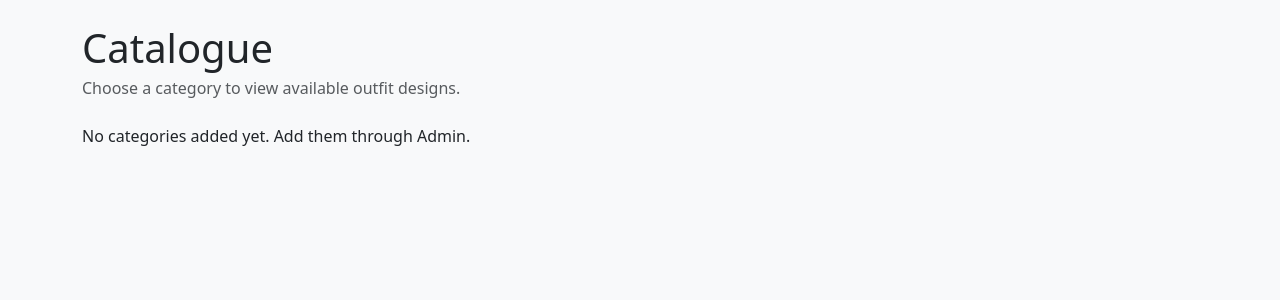
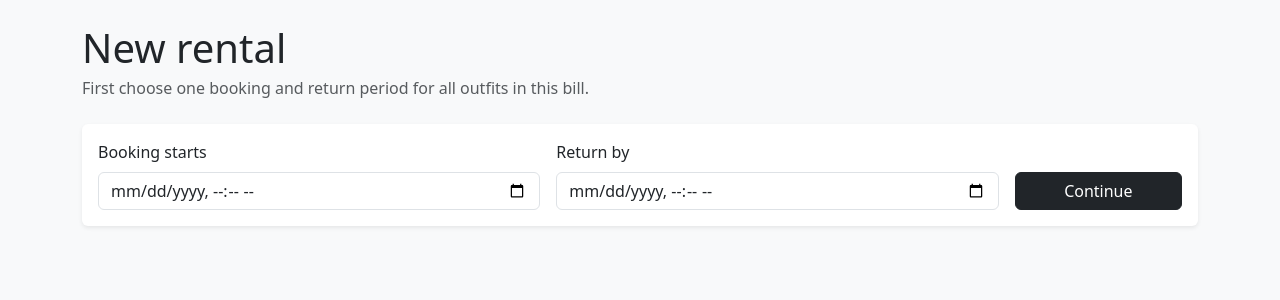
Before and after one commit to iharshgarg/clothing-rental, a Django app: page / in a window 1280 px wide. Shown: the part 56-356 px from the top of the page. Run offline with Django 5.2, Linux system fonts and the light colour scheme; the visitor is signed in with stand-in values (Sample User, id 1); data that the repository does not hold is empty.

Commit message:
cat part-3

```diff
--- a/rentals/models.py
+++ b/rentals/models.py
@@ -47,6 +47,8 @@ class Rental(models.Model):
     )
     customer_name = models.CharField(max_length=100)
     customer_phone = models.CharField(max_length=20)
+    start_date = models.DateTimeField(null=True, blank=True)
+    end_date = models.DateTimeField(null=True, blank=True)
     deposit_amount = models.DecimalField(max_digits=8, decimal_places=2, default=0)
     advance_amount = models.DecimalField(max_digits=8, decimal_places=2, default=0)
     payment_status = models.CharField(
--- a/rentals/templates/rentals/category_list.html
+++ b/rentals/templates/rentals/category_list.html
@@ -1,8 +1,36 @@
 {% extends "rentals/base.html" %}
 
 {% block content %}
-  <h1 class="mb-1">Catalogue</h1>
-  <p class="text-muted mb-4">Choose a category to view available outfit designs.</p>
+  <h1 class="mb-1">New rental</h1>
+  <p class="text-muted mb-4">
+    First choose one booking and return period for all outfits in this bill.
+  </p>
+
+  <form method="post" action="{% url 'set_rental_period' %}"
+        class="card card-body shadow-sm border-0 mb-5">
+    {% csrf_token %}
+
+    <div class="row g-3 align-items-end">
+      <div class="col-md-5">
+        <label class="form-label">Booking starts</label>
+        <input type="datetime-local" class="form-control" name="start"
+               value="{{ selected_start|date:'Y-m-d\TH:i' }}" required>
+      </div>
+
+      <div class="col-md-5">
+        <label class="form-label">Return by</label>
+        <input type="datetime-local" class="form-control" name="end"
+               value="{{ selected_end|date:'Y-m-d\TH:i' }}" required>
+      </div>
+
+      <div class="col-md-2">
+        <button class="btn btn-dark w-100">Continue</button>
+      </div>
+    </div>
+  </form>
+
+  {% if selected_start and selected_end %}
+    <h2 class="h4 mb-3">Choose a category</h2>
 
     <div class="row g-4">
       {% for category in categories %}
@@ -15,8 +43,7 @@
             </div>
           </a>
         </div>
-    {% empty %}
-      <p>No categories added yet. Add them through Admin.</p>
       {% endfor %}
     </div>
+  {% endif %}
 {% endblock %}
--- a/rentals/urls.py
+++ b/rentals/urls.py
@@ -3,6 +3,7 @@ from . import views
 
 urlpatterns = [
     path("", views.category_list, name="category_list"),
+    path("rental-period/", views.set_rental_period, name="set_rental_period"),
     path("category/<int:category_id>/", views.outfit_catalogue, name="outfit_catalogue"),
     path(
         "category/<int:category_id>/outfit/<str:model_code>/",
--- a/rentals/views.py
+++ b/rentals/views.py
@@ -17,9 +17,19 @@ def is_staff_user(user):
 staff_required = user_passes_test(is_staff_user, login_url="/admin/login/")
 
 
-def get_selected_period(request):
-    start = parse_datetime(request.GET.get("start", ""))
-    end = parse_datetime(request.GET.get("end", ""))
+def get_rental_period(request):
+    period = request.session.get("rental_period", {})
+    start = parse_datetime(period.get("start", ""))
+    end = parse_datetime(period.get("end", ""))
+
+    return start, end
+
+
+@staff_required
+@require_POST
+def set_rental_period(request):
+    start = parse_datetime(request.POST.get("start", ""))
+    end = parse_datetime(request.POST.get("end", ""))
 
     if start and timezone.is_naive(start):
         start = timezone.make_aware(start)
@@ -27,40 +37,56 @@ def get_selected_period(request):
     if end and timezone.is_naive(end):
         end = timezone.make_aware(end)
 
-    return start, end
+    if not start or not end or end < start:
+        messages.error(request, "Please select a valid booking and return date/time.")
+        return redirect("category_list")
+
+    # Changing dates starts a fresh booking selection.
+    request.session["rental_period"] = {
+        "start": start.isoformat(),
+        "end": end.isoformat(),
+    }
+    request.session["rental_cart"] = []
+
+    messages.success(request, "Rental period selected. You can now choose outfits.")
+    return redirect("category_list")
 
 
 def get_cart_items(request):
-    cart = request.session.get("rental_cart", [])
-    outfit_ids = [item["outfit_id"] for item in cart]
+    outfit_ids = request.session.get("rental_cart", [])
     outfits = Outfit.objects.in_bulk(outfit_ids)
 
-    items = []
-    for item in cart:
-        outfit = outfits.get(item["outfit_id"])
-        start = parse_datetime(item["start"])
-        end = parse_datetime(item["end"])
-
-        if outfit and start and end:
-            items.append(
-                {
-                    "outfit": outfit,
-                    "start": start,
-                    "end": end,
-                }
-            )
-
-    return items
+    return [
+        {"outfit": outfits[outfit_id]}
+        for outfit_id in outfit_ids
+        if outfit_id in outfits
+    ]
 
 
 @staff_required
 def category_list(request):
+    start, end = get_rental_period(request)
     categories = Category.objects.all().order_by("name")
-    return render(request, "rentals/category_list.html", {"categories": categories})
+
+    return render(
+        request,
+        "rentals/category_list.html",
+        {
+            "categories": categories,
+            "selected_start": start,
+            "selected_end": end,
+        },
+    )
 
 
 @staff_required
 def outfit_catalogue(request, category_id):
+    start, end = get_rental_period(request)
+
+    if not start or not end:
+        messages.error(request, "Select the rental period first.")
+        return redirect("category_list")
+
     category = get_object_or_404(Category, pk=category_id)
     outfits = Outfit.objects.filter(category=category, active=True).order_by(
         "model_code", "size"
@@ -73,12 +99,21 @@ def outfit_catalogue(request, category_id):
     return render(
         request,
         "rentals/outfit_catalogue.html",
-        {"category": category, "model_cards": model_cards.values()},
+        {
+            "category": category,
+            "model_cards": model_cards.values(),
+        },
     )
 
 
 @staff_required
 def outfit_detail(request, category_id, model_code):
+    start, end = get_rental_period(request)
+
+    if not start or not end:
+        messages.error(request, "Select the rental period first.")
+        return redirect("category_list")
+
     category = get_object_or_404(Category, pk=category_id)
     outfits = Outfit.objects.filter(
         category=category,
@@ -86,16 +121,12 @@ def outfit_detail(request, category_id, model_code):
         active=True,
     ).order_by("size")
 
-    start, end = get_selected_period(request)
-    booked_outfit_ids = set()
-
-    if start and end and end >= start:
-        booked_outfit_ids = set(
-            Booking.objects.filter(
-                start_date__lte=end,
-                end_date__gte=start,
-            ).values_list("outfit_id", flat=True)
-        )
+    booked_outfit_ids = set(
+        Booking.objects.filter(
+            start_date__lte=end,
+            end_date__gte=start,
+        ).values_list("outfit_id", flat=True)
+    )
 
     for outfit in outfits:
         outfit.is_available = outfit.id not in booked_outfit_ids
@@ -116,17 +147,11 @@ def outfit_detail(request, category_id, model_code):
 @staff_required
 @require_POST
 def add_to_cart(request, outfit_id):
+    start, end = get_rental_period(request)
     outfit = get_object_or_404(Outfit, pk=outfit_id, active=True)
-    start = parse_datetime(request.POST.get("start", ""))
-    end = parse_datetime(request.POST.get("end", ""))
 
-    if start and timezone.is_naive(start):
-        start = timezone.make_aware(start)
-    if end and timezone.is_naive(end):
-        end = timezone.make_aware(end)
-
-    if not start or not end or end < start:
-        messages.error(request, "Please select a valid start and end date/time.")
+    if not start or not end:
+        messages.error(request, "Select the rental period first.")
         return redirect("category_list")
 
     is_booked = Booking.objects.filter(
@@ -136,27 +161,36 @@ def add_to_cart(request, outfit_id):
     ).exists()
 
     if is_booked:
-        messages.error(request, f"{outfit} is no longer available for that period.")
+        messages.error(request, f"{outfit} is no longer available.")
         return redirect("category_list")
 
     cart = request.session.get("rental_cart", [])
-    cart = [item for item in cart if item["outfit_id"] != outfit.id]
-    cart.append(
-        {
-            "outfit_id": outfit.id,
-            "start": start.isoformat(),
-            "end": end.isoformat(),
-        }
-    )
-    request.session["rental_cart"] = cart
 
-    messages.success(request, f"{outfit} added to the booking.")
+    if outfit.id not in cart:
+        cart.append(outfit.id)
+        request.session["rental_cart"] = cart
+        messages.success(request, f"{outfit} added to the booking.")
+
     return redirect("cart")
 
 
 @staff_required
 def cart_view(request):
-    return render(request, "rentals/cart.html", {"items": get_cart_items(request)})
+    start, end = get_rental_period(request)
+
+    if not start or not end:
+        messages.error(request, "Select the rental period first.")
+        return redirect("category_list")
+
+    return render(
+        request,
+        "rentals/cart.html",
+        {
+            "items": get_cart_items(request),
+            "selected_start": start,
+            "selected_end": end,
+        },
+    )
 
 
 @staff_required
@@ -174,9 +208,15 @@ def remove_from_cart(request, item_index):
 @staff_required
 @require_POST
 def complete_booking(request):
+    start, end = get_rental_period(request)
     items = get_cart_items(request)
+
     customer_name = request.POST.get("customer_name", "").strip()
     customer_phone = request.POST.get("customer_phone", "").strip()
+
+    if not start or not end:
+        messages.error(request, "Select the rental period first.")
+        return redirect("category_list")
 
     if not items:
         messages.error(request, "Add at least one outfit before creating a booking.")
@@ -188,6 +228,7 @@ def complete_booking(request):
 
     valid_statuses = {value for value, _ in Rental.PaymentStatus.choices}
     payment_status = request.POST.get("payment_status", "unpaid")
+
     if payment_status not in valid_statuses:
         payment_status = "unpaid"
 
@@ -196,6 +237,8 @@ def complete_booking(request):
             rental = Rental.objects.create(
                 customer_name=customer_name,
                 customer_phone=customer_phone,
+                start_date=start,
+                end_date=end,
                 deposit_amount=request.POST.get("deposit_amount") or 0,
                 advance_amount=request.POST.get("advance_amount") or 0,
                 payment_status=payment_status,
@@ -210,8 +253,8 @@ def complete_booking(request):
                     outfit=item["outfit"],
                     customer_name=rental.customer_name,
                     customer_phone=rental.customer_phone,
-                    start_date=item["start"],
-                    end_date=item["end"],
+                    start_date=start,
+                    end_date=end,
                     confirmed=rental.confirmed,
                     payment_status=rental.payment_status,
                     deposit_amount=rental.deposit_amount,
@@ -226,5 +269,7 @@ def complete_booking(request):
         return redirect("cart")
 
     request.session["rental_cart"] = []
+    request.session.pop("rental_period", None)
+
     messages.success(request, "Booking created successfully.")
     return redirect("category_list")
```
Also changed, not shown: rentals/templates/rentals/cart.html (+23 -9 lines), rentals/templates/rentals/outfit_detail.html (+11 -25 lines), rentals/migrations/0006_rental_end_date_rental_start_date.py (added). Lines whose indentation alone changed are shown as unchanged.
